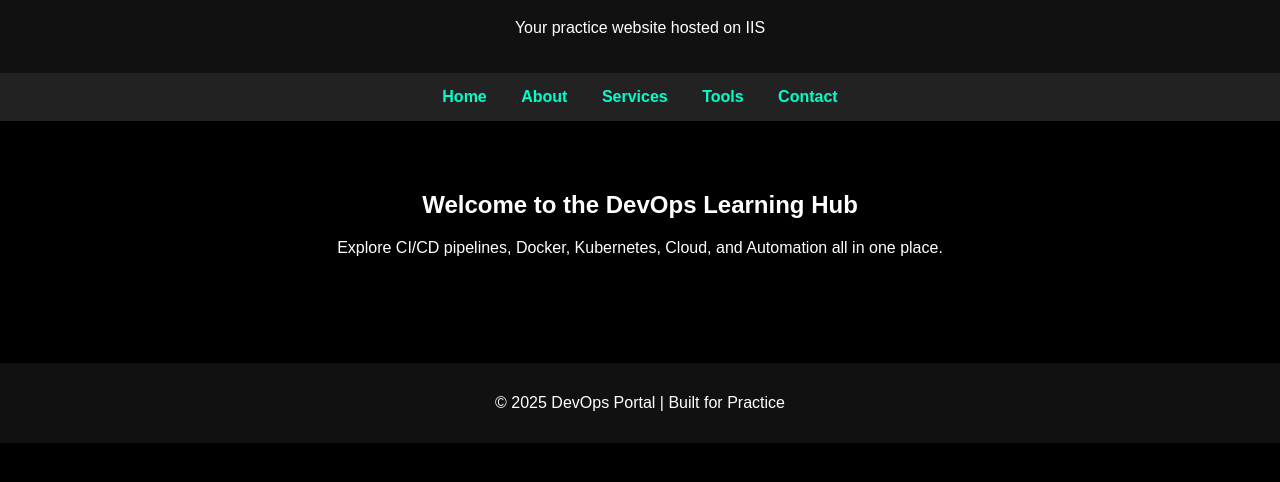
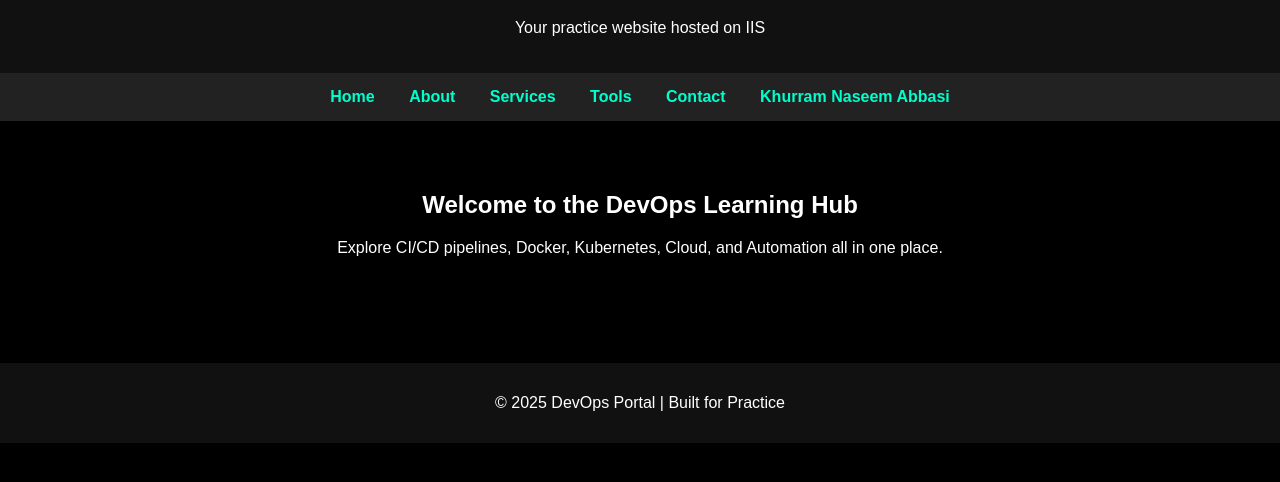
Before and after one commit to Khuramabbasi07/simple-html-devops, a plain HTML site: page index.html in a window 1280 px wide. Shown: the part 82-564 px from the top of the page. Drawn offline with Linux system fonts and the light colour scheme.

Commit message:
update index.html

```diff
--- a/index.html
+++ b/index.html
@@ -36,8 +36,7 @@
       background: #111;
       text-align: center;
       padding: 15px;
-      margin-top: 40px;
-Khurram Naseem Abbasi      color: #aaa;
+      margin-top: 40px;Khurram Naseem Abbasi      color: #aaa;
     }
   </style>
 </head>
@@ -53,6 +52,8 @@ Khurram Naseem Abbasi      color: #aaa;
     <a href="services.html">Services</a>
     <a href="tools.html">Tools</a>
     <a href="contact.html">Contact</a>
+    <a href="contact.html">Khurram Naseem Abbasi</a>
+
   </nav>
 
   <section>
```
